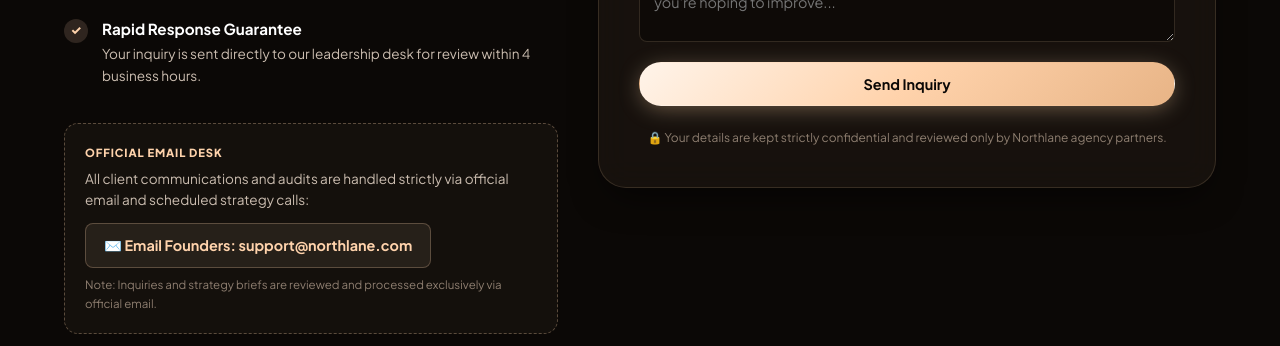
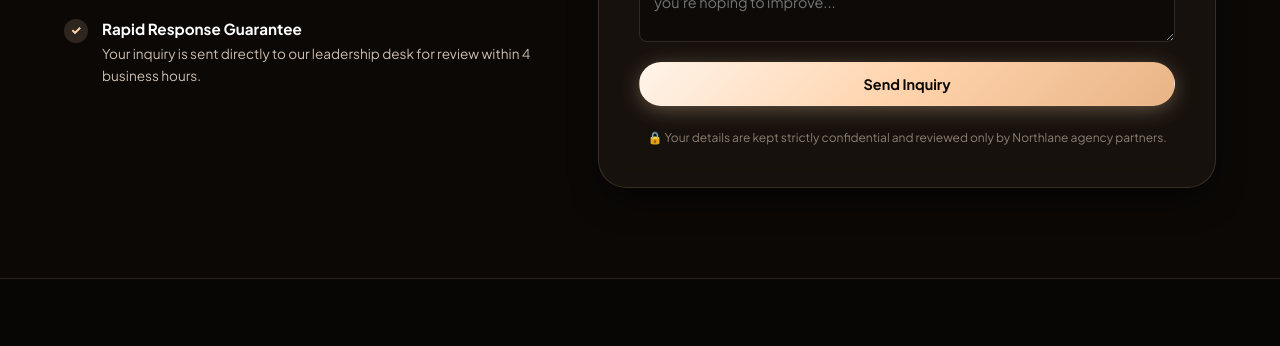
Before and after one commit to Zcross091/agency-backup, a website: page index.html in a window 1280 px wide. Shown: the part 5044-5390 px from the top of the page. Drawn offline with Linux system fonts and the light colour scheme.

Commit message:
fix(contact): remove redundant OFFICIAL EMAIL DESK box

```diff
--- a/index.html
+++ b/index.html
@@ -383,17 +383,6 @@
                 </div>
               </div>
             </div>
-
-            <div class="founder-note">
-              <div class="founder-badge">OFFICIAL EMAIL DESK</div>
-              <p>All client communications and audits are handled strictly via official email and scheduled strategy calls:</p>
-              <a href="mailto:support@northlane.com?subject=Northlane%20Growth%20Audit%20Inquiry" class="email-direct-link">
-                <span>✉️ Email Founders: support@northlane.com</span>
-              </a>
-              <div style="font-size: 0.72rem; color: var(--text-dim); margin-top: 8px;">
-                Note: Inquiries and strategy briefs are reviewed and processed exclusively via official email.
-              </div>
-            </div>
           </div>
 
           <!-- Lead Intake Form -->
```
